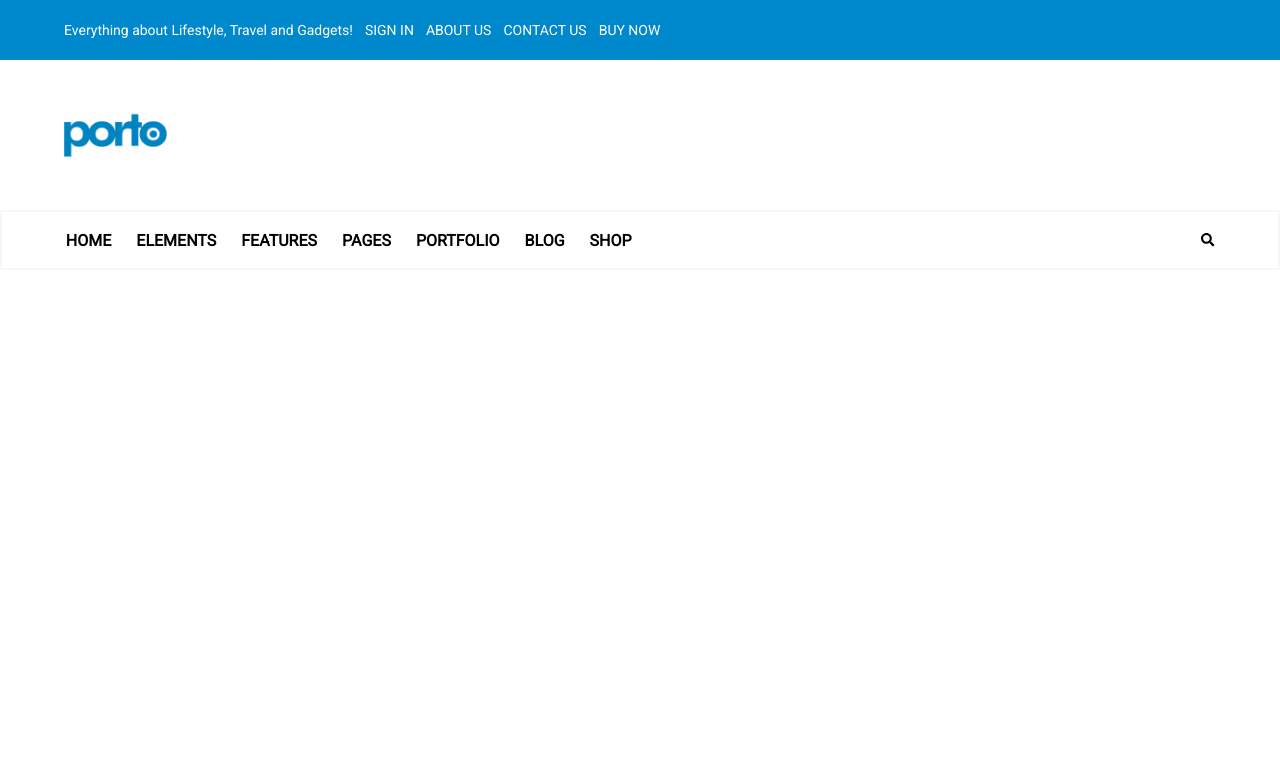
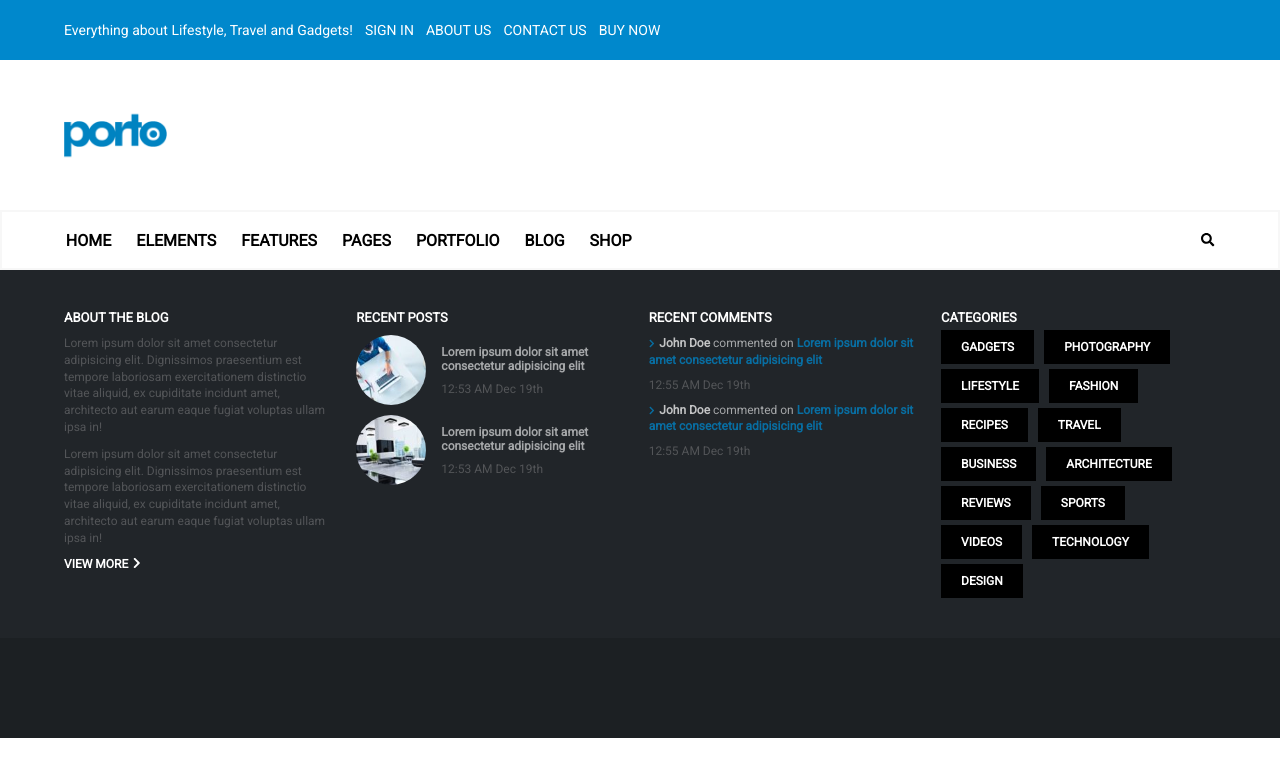
Before and after one commit to Micaela87/proj-html-vuejs, a Vue app in the folder blog/: page / in a window 1280 px wide. Shown: the top 776 px of the page. Built offline with nearby package versions, Linux system fonts and the light colour scheme.

Commit message:
upper-footer completed

```diff
--- a/blog/public/css/style.css
+++ b/blog/public/css/style.css
@@ -17,3 +17,9 @@ body {
     max-width: 90%;
     margin: 0 auto;
 }
+
+.container-flex {
+    display: flex;
+    justify-content: space-between;
+    /* align-items: center; */
+}
--- a/blog/src/App.vue
+++ b/blog/src/App.vue
@@ -2,7 +2,7 @@
   <div id="app">
     <Header :upperNavbar="headerMenu.upperNavbar" :lowerNavbar="headerMenu.lowerNavbar"/>
     <Main />
-    <Footer />
+    <Footer :aboutTheBlog="footerMenu.aboutTheBlog" :recentPosts="footerMenu.recentPosts" :recentComments="footerMenu.recentComments" :categories="footerMenu.categories"/>
   </div>
 </template>
 
@@ -23,6 +23,34 @@ export default {
       headerMenu: {
         upperNavbar: ['sign in', 'about us', 'contact us', 'buy now'],
         lowerNavbar: ['home', 'elements', 'features', 'pages', 'portfolio', 'blog', 'shop']
+      },
+      footerMenu: {
+        aboutTheBlog: ['Lorem ipsum dolor sit amet consectetur adipisicing elit. Dignissimos praesentium est tempore laboriosam exercitationem distinctio vitae aliquid, ex cupiditate incidunt amet, architecto aut earum eaque fugiat voluptas ullam ipsa in!', 'Lorem ipsum dolor sit amet consectetur adipisicing elit. Dignissimos praesentium est tempore laboriosam exercitationem distinctio vitae aliquid, ex cupiditate incidunt amet, architecto aut earum eaque fugiat voluptas ullam ipsa in!'],
+        recentPosts: [
+          {
+            title: 'Lorem ipsum dolor sit amet consectetur adipisicing elit',
+            img: 'our-office-4-square.jpg',
+            date: '12:53 AM Dec 19th'
+          },
+          {
+            title: 'Lorem ipsum dolor sit amet consectetur adipisicing elit',
+            img: 'our-office-5-square.jpg',
+            date: '12:53 AM Dec 19th'
+          }
+        ],
+        recentComments: [
+          {
+            author: 'John Doe ',
+            postCommented: 'Lorem ipsum dolor sit amet consectetur adipisicing elit',
+            date: '12:55 AM Dec 19th'
+          },
+          {
+            author: 'John Doe ',
+            postCommented: 'Lorem ipsum dolor sit amet consectetur adipisicing elit',
+            date: '12:55 AM Dec 19th'
+          }
+        ],
+        categories: ['gadgets', 'photography', 'lifestyle', 'fashion', 'recipes', 'travel', 'business', 'architecture', 'reviews', 'sports', 'videos', 'technology', 'design']
       }
     };
   }
--- a/blog/src/components/Footer.vue
+++ b/blog/src/components/Footer.vue
@@ -1,10 +1,41 @@
 <template>
   <footer>
     <!-- 4 columns upper footer-->
-    <section>
-
+    <section id="upper-footer">
+      <div class="container container-flex">
+        <div class="col">
+          <h3>about the blog</h3>
+          <p v-for="(post, i) in aboutTheBlog" :key="i">{{ post }}</p>
+          <span id="view-more">view more</span><font-awesome-icon :icon="['fas', 'chevron-right']" id="white-arrow"/>
+        </div>
+        <div class="col">
+          <h3>recent posts</h3>
+          <div class="container-flex recent-posts" v-for="(post, y) in recentPosts" :key="y">
+            <img :src="require('@/assets/img/' + post.img)" :alt="post.title">
+            <div>
+              <h4>{{ post.title }}</h4>
+              <div class="date">{{ post.date }}</div>
+            </div>
+          </div>
+        </div>
+        <div class="col">
+          <h3>recent comments</h3>
+          <div v-for="(comment, x) in recentComments" :key="x">
+            <div class="comments">
+              <font-awesome-icon :icon="['fas', 'chevron-right']" class="arrow-right" size="xs"/><span class="author">{{ comment.author }}</span> commented on <span class="post-commented">{{ comment.postCommented }}</span>
+            </div>
+            <div class="date">{{ comment.date }}</div>
+          </div>
+        </div>
+        <div class="col">
+          <h3>categories</h3>
+          <div class="categories-container">
+            <a v-for="(category, z) in categories" :key="z" class="category" href="#">{{ category.toUpperCase() }}</a>
+          </div>
+        </div>
+      </div>
     </section>
-    <section>
+    <section id="lower-footer">
       <!-- lower footer -->
     </section>
   </footer>
@@ -13,10 +44,116 @@
 <script>
 export default {
   name: 'Headeer',
+  props: {
+    aboutTheBlog: Array,
+    recentPosts: Array,
+    recentComments: Array,
+    categories: Array
+  }
 }
 </script>
 
 <!-- Add "scoped" attribute to limit CSS to this component only -->
 <style scoped lang="scss">
+  #upper-footer {
+    background-color: #212529;
+    padding: 2rem 0;
+
+    .col {
+      width: 23%;
+      margin: 2rem 1rem 2rem 0;
+      font-size: 1.2rem;
+      color: #a5a7a9;
+
+      .container-flex {
+        align-items: center;
+      }
+
+      h3, #view-more {
+        color: white;
+        font-size: 1.3rem;
+        text-transform: uppercase;
+      }
+
+      #view-more {
+        font-size: 1.2rem;
+        font-weight: bolder;
+      }
+
+      p {
+        line-height: 1.4;
+        color: #535558;
+        margin: 1rem 0;
+      }
+
+      .recent-posts {
+        margin: 1rem 0;
+      }
+
+      img {
+        border-radius: 50%;
+        height: 7rem;
+        margin-right: 1.5rem;
+      }
+
+      h4 {
+        color: #a5a7a9;
+        font-weight: bolder;
+      }
+
+      #white-arrow {
+        color: white;
+        margin-left: 0.5rem;
+      }
+
+      .date {
+        color: #535558;
+        margin-top: 0.9rem;
+      }
+
+      .comments {
+        line-height: 1.4;
+        margin-top: 1rem;
+      }
+
+      .arrow-right {
+        color: #086da0;
+        margin-right: 0.5rem;
+      }
+
+      .author {
+        font-weight: bolder;
+        color: #c3c4c5;
+      }
+
+      .post-commented {
+        color: #086ea2;
+        font-weight: bolder;
+      }
+
+      .categories-container {
+        display: flex;
+        flex-wrap: wrap;
+        justify-content: flex-start;
+      }
+
+      .category {
+        display: block;
+        background-color: #000000;
+        color: white;
+        padding: 1rem 2rem;
+        font-weight: bolder;
+        margin-right: 1rem;
+        margin-top: 0.5rem;
+        text-decoration: none;
+      }
+    }
+
+  }
+
+  #lower-footer {
+    background-color: #1c2023;
+    height: 10rem;
+  }
 
 </style>
--- a/blog/src/main.js
+++ b/blog/src/main.js
@@ -2,11 +2,12 @@ import Vue from 'vue';
 import App from './App.vue';
 import { library } from '@fortawesome/fontawesome-svg-core';
 import { faSearch } from '@fortawesome/free-solid-svg-icons';
+import { faChevronRight } from '@fortawesome/free-solid-svg-icons';
 import { FontAwesomeIcon } from '@fortawesome/vue-fontawesome';
 
 Vue.config.productionTip = false;
 
-library.add(faSearch);
+library.add(faSearch, faChevronRight);
 
 Vue.component('font-awesome-icon', FontAwesomeIcon);
 
```
